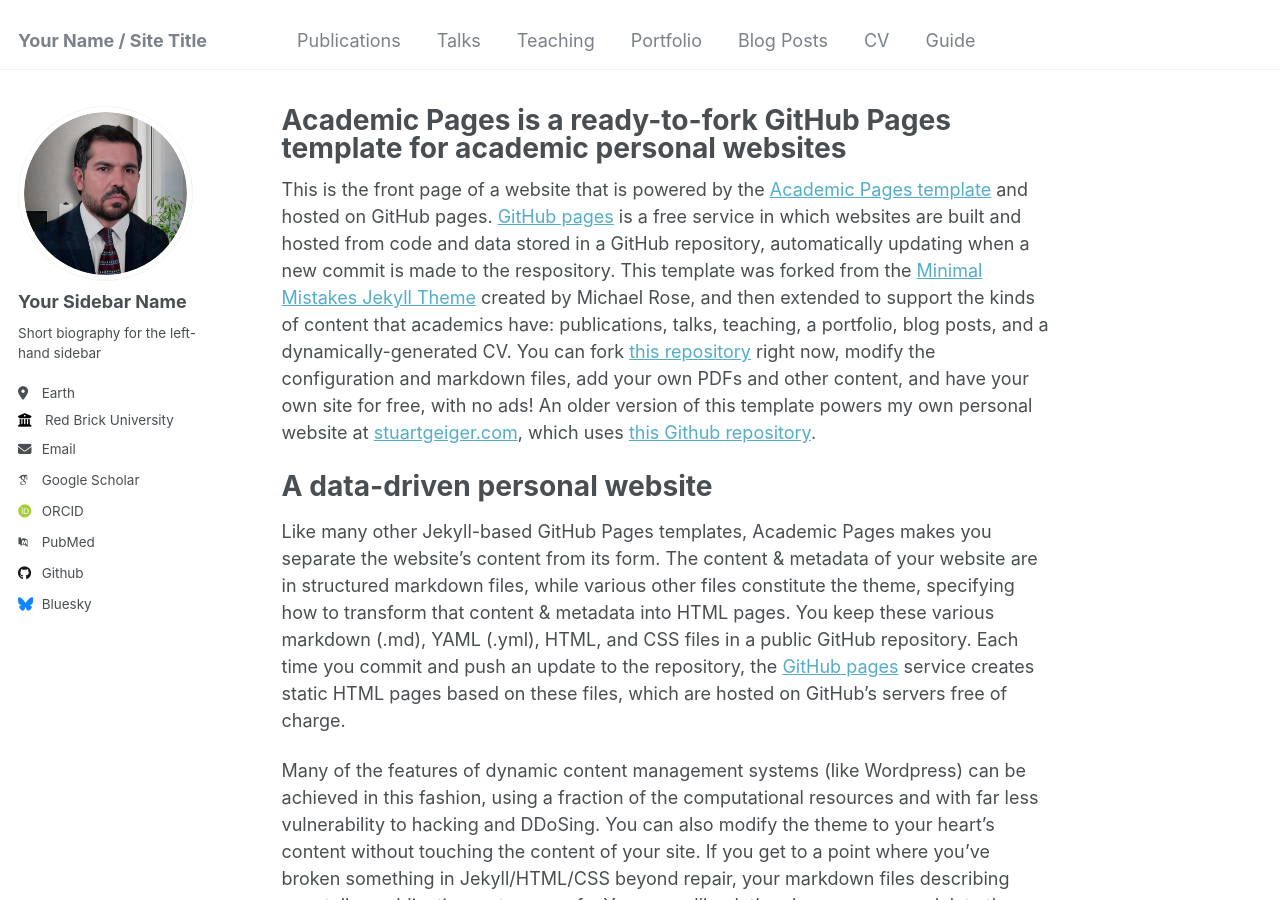
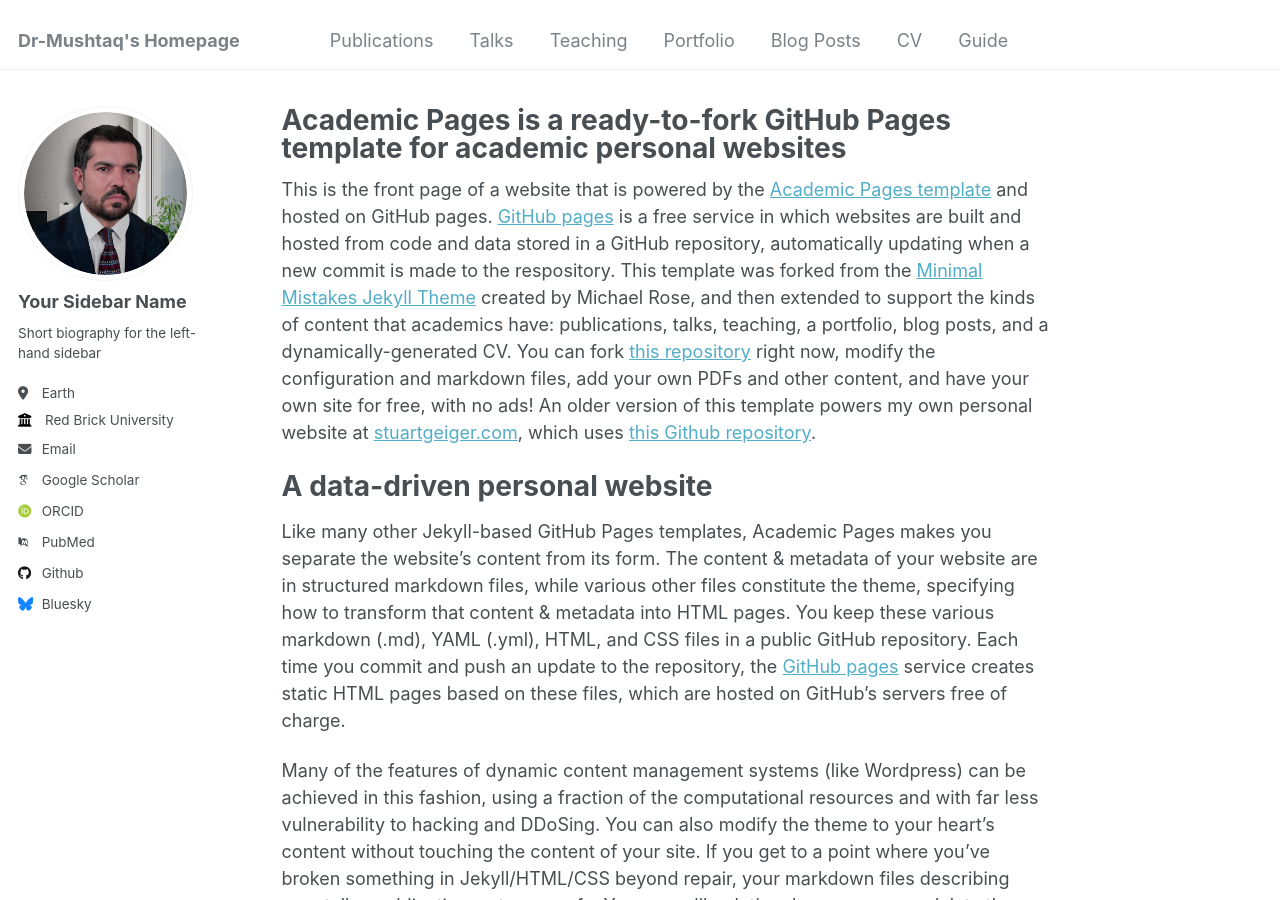
Before and after one commit to dr-mushtaq/dr-mushtaq.github.io, a Jekyll site: the page built from _pages/about.md, in a window 1280 px wide and 900 px high. Built offline with Jekyll 4.4.1, drawn with Linux system fonts in a browser that asks for light colours; some web fonts are replaced.

Commit message:
Update _config.yml

```diff
--- a/_config.yml
+++ b/_config.yml
@@ -8,7 +8,7 @@
 
 # Basic Site Settings
 locale                   : "en-US"
-title                    : "Your Name / Site Title"
+title                    : "Dr-Mushtaq's Homepage"
 title_separator          : "-"
 name                     : &name "Your Name"
 description              : &description "personal description"
```
